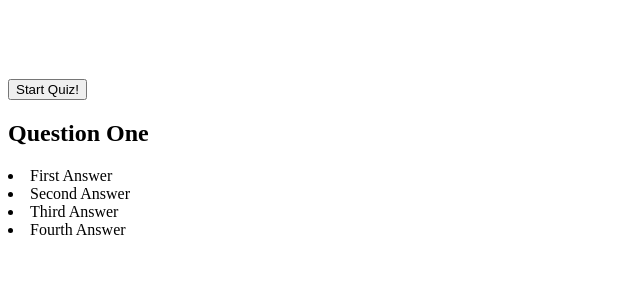
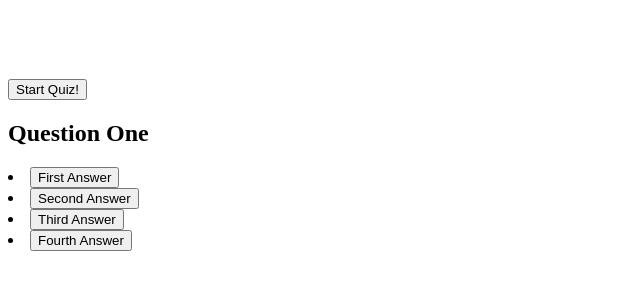
Before and after one commit to AlexCourtney18/JavaScript-Quiz, a plain HTML site: page index.html in a window 1280 px wide. Both pictures are taken after a click on the element 640 px from the left and 239 px from the top of the page. Shown: the part 204-494 px from the top of the page, without its empty margins (0-640 px from the left). Drawn offline with Linux system fonts and the light colour scheme.

Commit message:
add function that populates buttons as LI for the OL

```diff
--- a/assets/script.js
+++ b/assets/script.js
@@ -9,21 +9,29 @@ var questionOne = document.createElement("h2");
 questionOne.innerHTML = "Question One";
 questionEl.appendChild(questionOne);
 
-var questionChoice = document.createElement("li");
-questionChoice.innerHTML = "First Answer";
-questionEl.appendChild(questionChoice);
+var li1 = document.createElement("li");
+var button1 = document.createElement("button");
+button1.innerHTML = "First Answer";
+li1.appendChild(button1);
+questionEl.appendChild(li1);
 
-var questionChoice2 = document.createElement("li");
-questionChoice2.innerHTML = "Second Answer";
-questionEl.appendChild(questionChoice2);
+var li2 = document.createElement("li");
+var button2 = document.createElement("button");
+button2.innerHTML = "Second Answer";
+li2.appendChild(button2);
+questionEl.appendChild(li2);
 
-var questionChoice3 = document.createElement("li");
-questionChoice3.innerHTML = "Third Answer"
-questionEl.appendChild(questionChoice3);
+var li3 = document.createElement("li");
+var button3 = document.createElement("button");
+button3.innerHTML = "Third Answer";
+li3.appendChild(button3);
+questionEl.appendChild(li3);
 
-var questionChoice4 = document.createElement("li");
-questionChoice4.innerHTML = "Fourth Answer"
-questionEl.appendChild(questionChoice4);
+var li4 = document.createElement("li");
+var button4 = document.createElement("button");
+button4.innerHTML = "Fourth Answer";
+li4.appendChild(button4);
+questionEl.appendChild(li4);
 
 }
 
--- a/index.html
+++ b/index.html
@@ -29,7 +29,7 @@
 
     <section class="page" id="page">
         <div class="question" id="question">
-            <ol>
+            <ol class="choices" id="choices">
 
             </ol>
 
```
